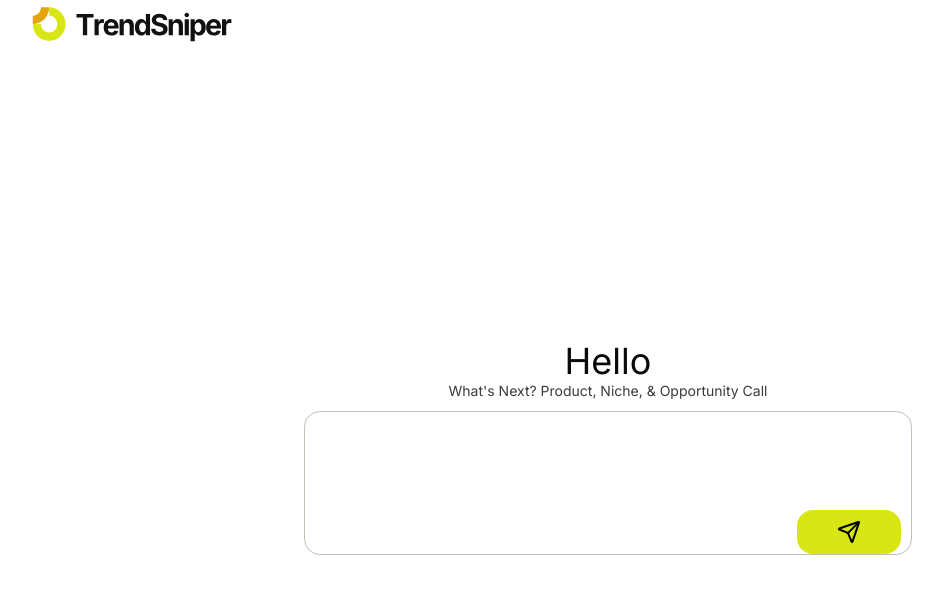
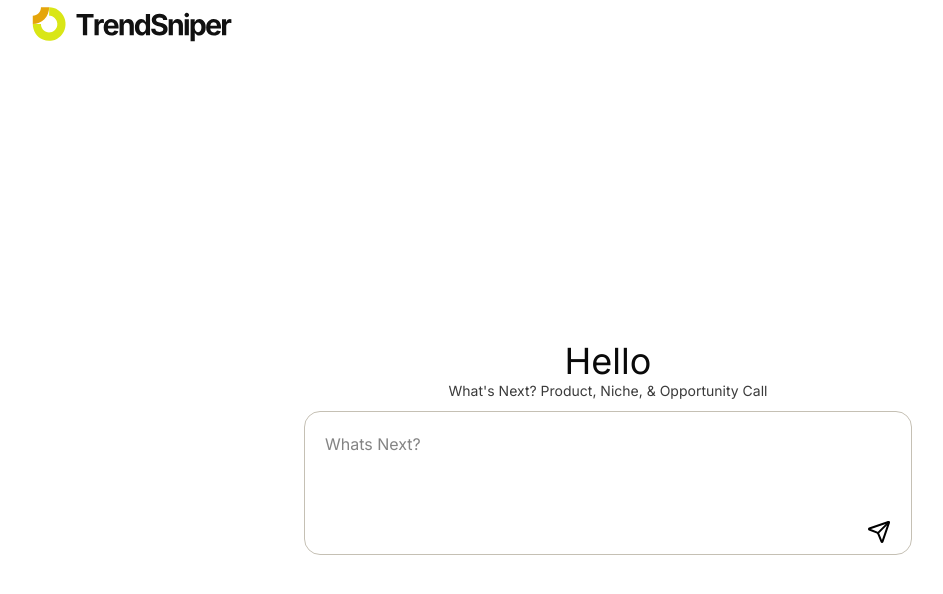
Before and after one commit to Ahmed0Idriss0dev/treandsniper, a Next.js app: page /tools in a window 1280 px wide. Shown: the top 594 px of the page, without its empty margins (32-975 px from the left). Built offline with nearby package versions, Linux system fonts and the light colour scheme; no server answers.

Commit message:
delpoy changes 2

```diff
--- a/app/(application)/tools/page.tsx
+++ b/app/(application)/tools/page.tsx
@@ -14,9 +14,9 @@ const page = async() => {
         </div>
 
       <div className="border border-treand-950/30 p-2.5 rounded-2xl h-36 w-1/2">
-      <textarea name="" className='w-full h-[67%] resize-none outline-0 p-2.5' id=""></textarea>
+      <textarea name="" placeholder='Whats Next? ' className='w-full h-[67%] resize-none outline-0 p-2.5' id=""></textarea>
       <div className="w-full gap-1 flex justify-end items-center">
-      <button className='button bg-treand-500 text-black w-26 rounded-2xl flex justify-center items-center ' >
+      <button className='button duration-200 hover:bg-amber-300/20  text-black w-11  rounded-2xl flex justify-center items-center ' >
         <Send/>
       </button>
       </div>
--- a/app/globals.css
+++ b/app/globals.css
@@ -56,7 +56,7 @@
 
 @layer components{
   .button{
-    @apply w-40 h-11 rounded-2xl
+    @apply w-40 h-11 rounded-2xl cursor-pointer
   }
   .whitespace{
     @apply px-4 sm:px-8
```
